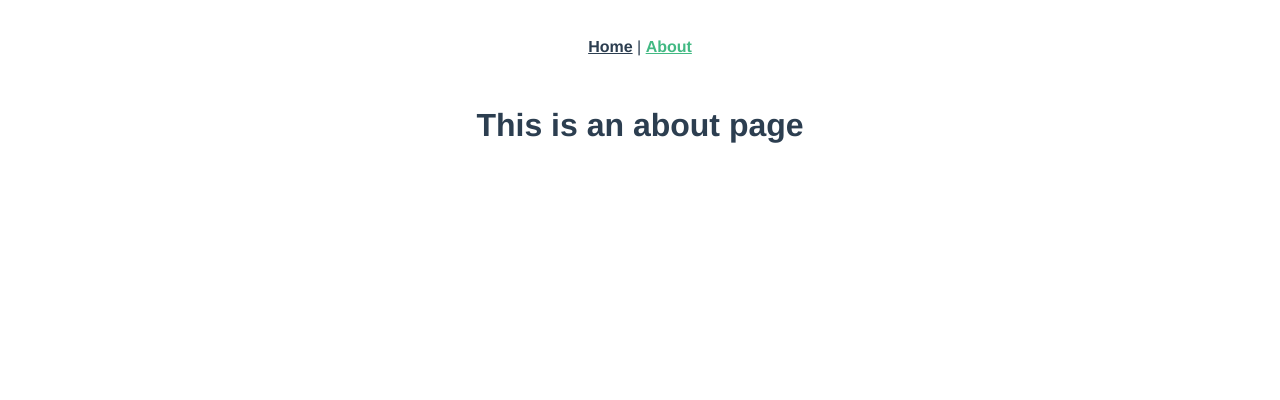
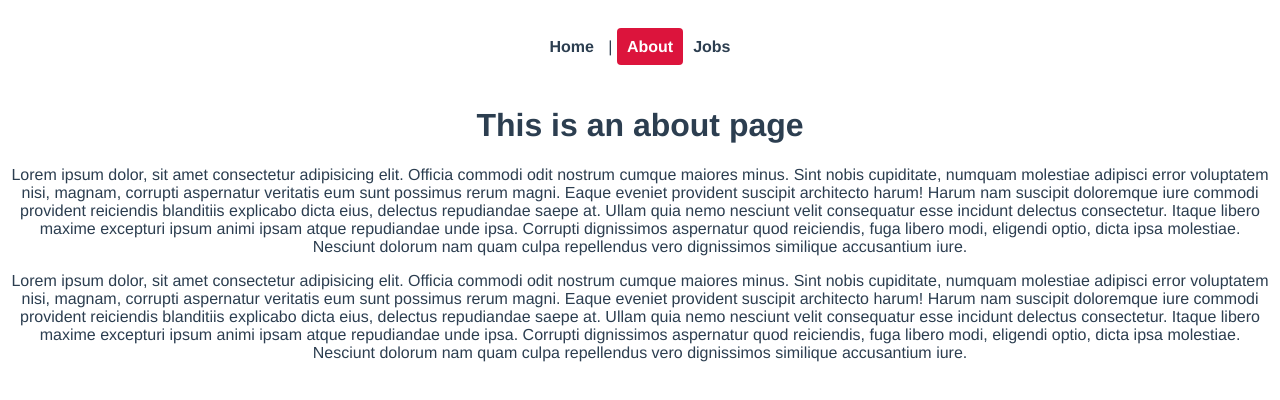
Before and after one commit to pikkukurkku/vue_router, a Vue app: page /about in a window 1280 px wide. Shown: the top 400 px of the page. Built offline with nearby package versions, Linux system fonts and the light colour scheme.

Commit message:
first commit

```diff
--- a/src/App.vue
+++ b/src/App.vue
@@ -1,7 +1,8 @@
 <template>
   <nav>
     <router-link to="/">Home</router-link> |
-    <router-link to="/about">About</router-link>
+    <router-link :to="{ name: 'About'}">About</router-link>
+    <router-link :to="{ name: 'Jobs'}">Jobs</router-link>
   </nav>
   <router-view/>
 </template>
@@ -22,9 +23,13 @@ nav {
 nav a {
   font-weight: bold;
   color: #2c3e50;
+  text-decoration: none;
+  padding: 10px;
+  border-radius: 4px;
 }
 
 nav a.router-link-exact-active {
-  color: #42b983;
+  color: white;
+  background: crimson
 }
 </style>
--- a/src/components/HelloWorld.vue
+++ /dev/null
@@ -1,58 +0,0 @@
-<template>
-  <div class="hello">
-    <h1>{{ msg }}</h1>
-    <p>
-      For a guide and recipes on how to configure / customize this project,<br>
-      check out the
-      <a href="https://cli.vuejs.org" target="_blank" rel="noopener">vue-cli documentation</a>.
-    </p>
-    <h3>Installed CLI Plugins</h3>
-    <ul>
-      <li><a href="https://github.com/vuejs/vue-cli/tree/dev/packages/%40vue/cli-plugin-babel" target="_blank" rel="noopener">babel</a></li>
-      <li><a href="https://github.com/vuejs/vue-cli/tree/dev/packages/%40vue/cli-plugin-router" target="_blank" rel="noopener">router</a></li>
-    </ul>
-    <h3>Essential Links</h3>
-    <ul>
-      <li><a href="https://vuejs.org" target="_blank" rel="noopener">Core Docs</a></li>
-      <li><a href="https://forum.vuejs.org" target="_blank" rel="noopener">Forum</a></li>
-      <li><a href="https://chat.vuejs.org" target="_blank" rel="noopener">Community Chat</a></li>
-      <li><a href="https://twitter.com/vuejs" target="_blank" rel="noopener">Twitter</a></li>
-      <li><a href="https://news.vuejs.org" target="_blank" rel="noopener">News</a></li>
-    </ul>
-    <h3>Ecosystem</h3>
-    <ul>
-      <li><a href="https://router.vuejs.org" target="_blank" rel="noopener">vue-router</a></li>
-      <li><a href="https://vuex.vuejs.org" target="_blank" rel="noopener">vuex</a></li>
-      <li><a href="https://github.com/vuejs/vue-devtools#vue-devtools" target="_blank" rel="noopener">vue-devtools</a></li>
-      <li><a href="https://vue-loader.vuejs.org" target="_blank" rel="noopener">vue-loader</a></li>
-      <li><a href="https://github.com/vuejs/awesome-vue" target="_blank" rel="noopener">awesome-vue</a></li>
-    </ul>
-  </div>
-</template>
-
-<script>
-export default {
-  name: 'HelloWorld',
-  props: {
-    msg: String
-  }
-}
-</script>
-
-<!-- Add "scoped" attribute to limit CSS to this component only -->
-<style scoped>
-h3 {
-  margin: 40px 0 0;
-}
-ul {
-  list-style-type: none;
-  padding: 0;
-}
-li {
-  display: inline-block;
-  margin: 0 10px;
-}
-a {
-  color: #42b983;
-}
-</style>
--- a/src/router/index.js
+++ b/src/router/index.js
@@ -1,25 +1,35 @@
-import { createRouter, createWebHistory } from 'vue-router'
-import HomeView from '../views/HomeView.vue'
+import { createRouter, createWebHistory } from "vue-router";
+import Home from "../views/Home.vue";
+import About from "../views/About.vue";
+import Jobs from "../views/jobs/Jobs.vue";
+import JobDetails from "@/views/jobs/JobDetails.vue";
 
 const routes = [
   {
-    path: '/',
-    name: 'home',
-    component: HomeView
+    path: "/",
+    name: "Home",
+    component: Home,
   },
   {
-    path: '/about',
-    name: 'about',
-    // route level code-splitting
-    // this generates a separate chunk (about.[hash].js) for this route
-    // which is lazy-loaded when the route is visited.
-    component: () => import(/* webpackChunkName: "about" */ '../views/AboutView.vue')
-  }
-]
+    path: "/about",
+    name: "About",
+    component: About,
+  },
+  {
+    path: "/jobs",
+    name: "Jobs",
+    component: Jobs,
+  },
+  {
+    path: "/jobs/:id",
+    name: "JobDetails",
+    component: JobDetails,
+  },
+];
 
 const router = createRouter({
   history: createWebHistory(process.env.BASE_URL),
-  routes
-})
+  routes,
+});
 
-export default router
+export default router;
--- /dev/null
+++ b/src/views/About.vue
@@ -0,0 +1,31 @@
+<template>
+  <div class="about">
+    <h1>This is an about page</h1>
+    <p>
+      Lorem ipsum dolor, sit amet consectetur adipisicing elit. Officia commodi
+      odit nostrum cumque maiores minus. Sint nobis cupiditate, numquam
+      molestiae adipisci error voluptatem nisi, magnam, corrupti aspernatur
+      veritatis eum sunt possimus rerum magni. Eaque eveniet provident suscipit
+      architecto harum! Harum nam suscipit doloremque iure commodi provident
+      reiciendis blanditiis explicabo dicta eius, delectus repudiandae saepe at.
+      Ullam quia nemo nesciunt velit consequatur esse incidunt delectus
+      consectetur. Itaque libero maxime excepturi ipsum animi ipsam atque
+      repudiandae unde ipsa. Corrupti dignissimos aspernatur quod reiciendis,
+      fuga libero modi, eligendi optio, dicta ipsa molestiae. Nesciunt dolorum
+      nam quam culpa repellendus vero dignissimos similique accusantium iure.
+    </p>
+    <p>
+      Lorem ipsum dolor, sit amet consectetur adipisicing elit. Officia commodi
+      odit nostrum cumque maiores minus. Sint nobis cupiditate, numquam
+      molestiae adipisci error voluptatem nisi, magnam, corrupti aspernatur
+      veritatis eum sunt possimus rerum magni. Eaque eveniet provident suscipit
+      architecto harum! Harum nam suscipit doloremque iure commodi provident
+      reiciendis blanditiis explicabo dicta eius, delectus repudiandae saepe at.
+      Ullam quia nemo nesciunt velit consequatur esse incidunt delectus
+      consectetur. Itaque libero maxime excepturi ipsum animi ipsam atque
+      repudiandae unde ipsa. Corrupti dignissimos aspernatur quod reiciendis,
+      fuga libero modi, eligendi optio, dicta ipsa molestiae. Nesciunt dolorum
+      nam quam culpa repellendus vero dignissimos similique accusantium iure.
+    </p>
+  </div>
+</template>
--- a/src/views/AboutView.vue
+++ /dev/null
@@ -1,5 +0,0 @@
-<template>
-  <div class="about">
-    <h1>This is an about page</h1>
-  </div>
-</template>
--- /dev/null
+++ b/src/views/Home.vue
@@ -0,0 +1,16 @@
+<template>
+  <div class="home">
+    <h1>Homepage</h1>
+    <p>Lorem ipsum dolor sit amet consectetur, adipisicing elit. Ducimus quisquam ab praesentium beatae fuga numquam asperiores quod consequatur eveniet totam rerum culpa omnis quas nemo doloribus vel, distinctio quibusdam, corrupti repudiandae ea sunt voluptates rem! Nulla fugiat facere aperiam quis veritatis eveniet aliquam quaerat modi deserunt rem explicabo commodi, cum minus pariatur delectus enim voluptatem non necessitatibus molestiae at recusandae id facilis dolores. Praesentium nam velit repellendus illum. Fugiat, impedit expedita commodi debitis adipisci corporis porro doloremque ipsum asperiores possimus ex quod dolorum beatae praesentium distinctio soluta delectus odio ad reprehenderit aspernatur doloribus. Modi ullam hic animi adipisci laborum itaque!</p>
+    <p>Lorem ipsum dolor sit amet consectetur, adipisicing elit. Ducimus quisquam ab praesentium beatae fuga numquam asperiores quod consequatur eveniet totam rerum culpa omnis quas nemo doloribus vel, distinctio quibusdam, corrupti repudiandae ea sunt voluptates rem! Nulla fugiat facere aperiam quis veritatis eveniet aliquam quaerat modi deserunt rem explicabo commodi, cum minus pariatur delectus enim voluptatem non necessitatibus molestiae at recusandae id facilis dolores. Praesentium nam velit repellendus illum. Fugiat, impedit expedita commodi debitis adipisci corporis porro doloremque ipsum asperiores possimus ex quod dolorum beatae praesentium distinctio soluta delectus odio ad reprehenderit aspernatur doloribus. Modi ullam hic animi adipisci laborum itaque!</p>
+  </div>
+</template>
+
+<script>
+export default {
+  name: 'Home',
+  components: {
+
+  }
+}
+</script>
--- a/src/views/HomeView.vue
+++ /dev/null
@@ -1,18 +0,0 @@
-<template>
-  <div class="home">
-    <img alt="Vue logo" src="../assets/logo.png">
-    <HelloWorld msg="Welcome to Your Vue.js App"/>
-  </div>
-</template>
-
-<script>
-// @ is an alias to /src
-import HelloWorld from '@/components/HelloWorld.vue'
-
-export default {
-  name: 'HomeView',
-  components: {
-    HelloWorld
-  }
-}
-</script>
--- /dev/null
+++ b/src/views/jobs/JobDetails.vue
@@ -0,0 +1,20 @@
+<template>
+    <h1>Job Details Page</h1>
+    <p>The job id is {{ id }}</p>
+  <div v-for="job in jobs" :key="job.id">
+    <h2>{{ job.title }}</h2></div>
+</template>
+
+<script>
+export default {
+data() {
+    return {
+        id: this.$route.params.id
+    }
+}
+}
+</script>
+
+<style>
+
+</style>
--- /dev/null
+++ b/src/views/jobs/Jobs.vue
@@ -0,0 +1,24 @@
+<template>
+  <h1>Jobs</h1>
+  <div v-for="job in jobs" :key="job.id">
+    <h2 @click="">{{ job.title }}</h2>
+  </div>
+</template>
+
+<script>
+export default {
+data() {
+    return {
+        jobs: [
+            { title: 'Ninja UX Designer', id: 1, details: 'lorem' },
+            { title: 'Ninja Web Developer', id: 2, details: 'lorem' },
+            { title: 'Ninja Vue Developer', id: 2, details: 'lorem' },
+        ]
+    }
+}
+}
+</script>
+
+<style>
+
+</style>
```
Also changed, not shown: src/main.js (+4 -4 lines).
